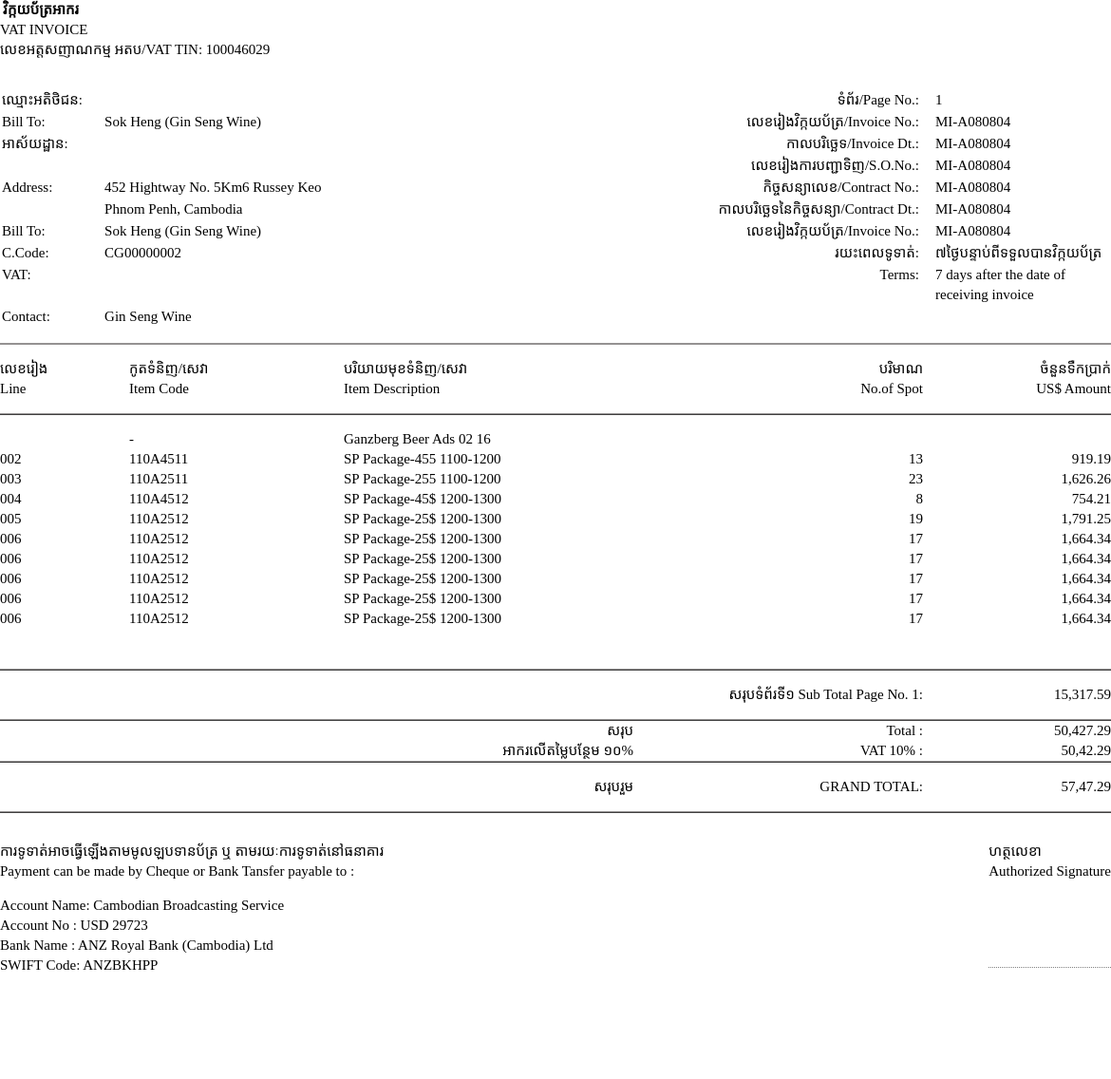
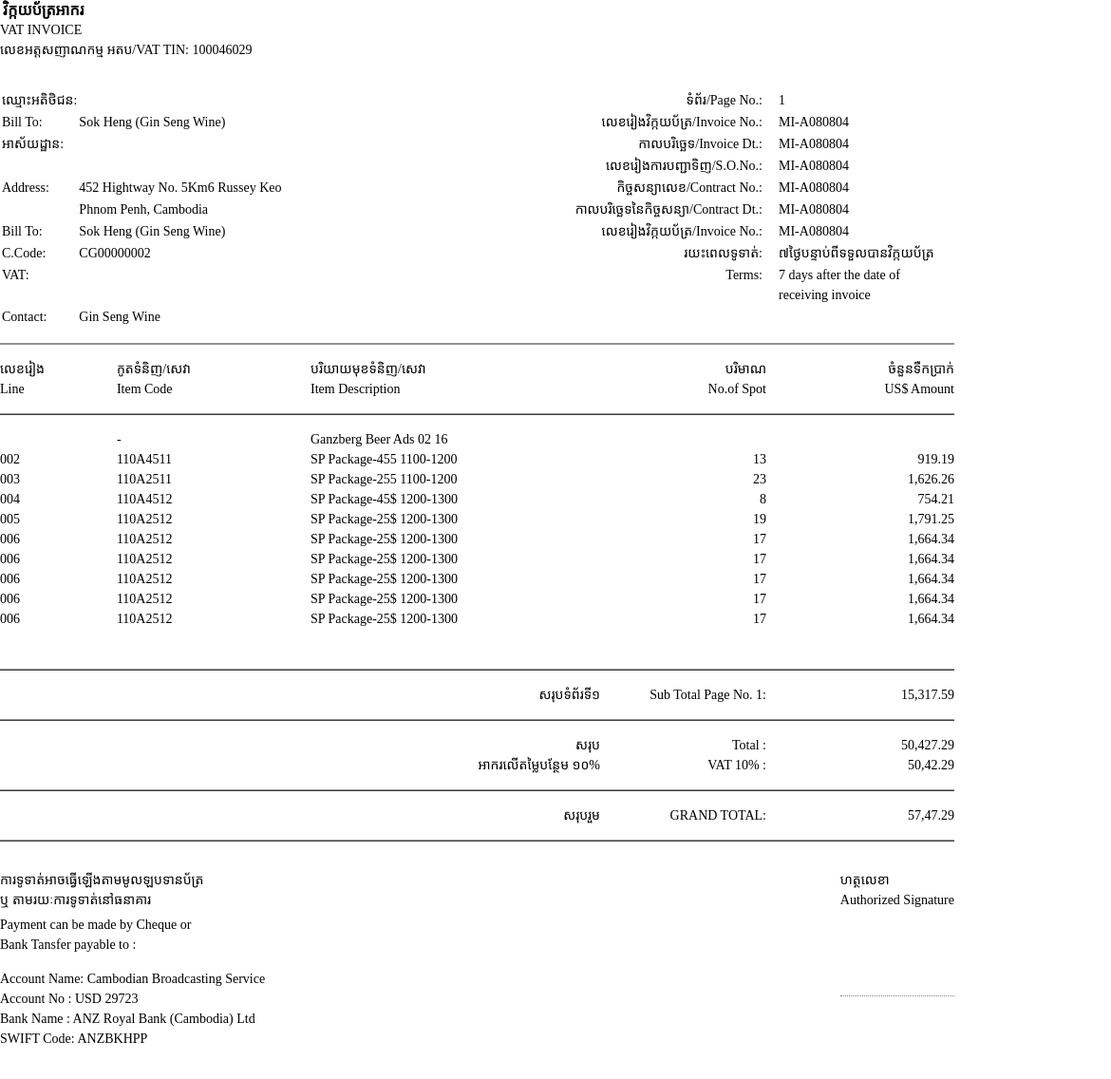
Before and after one commit to radin-reth/prn2xls_electron, an Electron app: page pdf.html in a window 800 px wide. Shown: the whole page at 95% size, 1170 px wide, since content can reach past the window. Before the commit the page ends 1072 px from the top, so only its background shows below. Drawn offline with Linux system fonts and the light colour scheme.

Commit message:
font KHmerOS

```diff
--- a/app.js
+++ b/app.js
@@ -4,7 +4,7 @@ var util = require('util');
 var htmlFileName = 'pdf.html',
     pdfFileName = 'page.pdf';
 
-var child = exec('wkhtmltopdf -L 5mm -R 5mm ' + htmlFileName + ' page.pdf', function(err, stdout, stderr) {
+var child = exec('wkhtmltopdf -s A4 -L 15.05mm -R 19.05mm -T 19.05mm -B 19.05mm ' + htmlFileName + ' page.pdf', function(err, stdout, stderr) {
   if(err) { throw err; }
   util.log(stderr);
 });
--- a/pdf.html
+++ b/pdf.html
@@ -4,21 +4,34 @@
   <meta content='IE=edge,chrome=1' http-equiv='X-UA-Compatible'>
   <title></title>
   <style type="text/css">
+
+    // Import the fonts
+    @font-face {
+      font-family: 'KhmerOS';
+      src: url('assets/fonts/KhmerOS.eot');
+      src: url('assets/fonts/KhmerOS.eot?#iefix') format('embedded-opentype'),
+           url('assets/fonts/KhmerOS.woff2') format('woff2'),
+           url('assets/fonts/KhmerOS.woff') format('woff'),
+           url('assets/fonts/KhmerOS.ttf') format('truetype'),
+           url('assets/fonts/KhmerOS.svg#@{icon-font-svg-id}') format('svg');
+    }
+
     * {
       margin: 0;
       padding: 0;
       line-height: 21px;
-      font-size: 15px;
+      font-size: 14px;
     }
 
     .container {
-      width: 1170px;
+      width: 1005px;
       margin: 0 auto;
     }
 
     .vat-invoice {
       font-weight: bold;
       padding-left: 3px;
+      font-size: 16px;
     }
 
     #header {
@@ -32,7 +45,7 @@
     }
 
     .table {
-      width: 100%;
+      width: 1005px;
     }
 
     table, th, td {
@@ -84,10 +97,20 @@
       text-align: right;
     }
 
-    .total,
-    .vat,
-    .grand-total {
+    .total td {
+      padding-top: 15px;
+    }
+
+    .vat td {
+      padding-bottom: 15px;
+    }
+
+    .summary {
       text-align: right;
+    }
+
+    .summary td:nth-child(3) {
+      width: 175px;
     }
 
     .footer {
@@ -119,6 +142,13 @@
     .clear {
       clear: both;
     }
+
+    .kh-pay { width: 225px; }
+    .en-pay {
+      width: 225px;
+      margin-top: 5px;
+    }
+
   </style>
 </head>
 <body>
@@ -298,27 +328,25 @@
         <tr>
           <td colspan="5">&nbsp;</td>
         </tr>
-        <tr class="sub-total">
-          <td colspan="4">
-            សរុបទំព័រទី១ Sub Total Page No. 1:
-          </td>
-          <td>
-            15,317.59
-          </td>
+        <tr class="summary sub-total">
+          <td colspan="2">&nbsp;</td>
+          <td>សរុបទំព័រទី១</td>
+          <td>Sub Total Page No. 1:</td>
+          <td>15,317.59</td>
         </tr>
-        <tr class="total">
+        <tr class="summary total">
           <td colspan="2">&nbsp;</td>
           <td>សរុប</td>
           <td>Total :</td>
           <td>50,427.29</td>
         </tr>
-        <tr class="vat">
+        <tr class="summary vat">
           <td colspan="2">&nbsp;</td>
           <td>អាករលើតម្លៃបន្ថែម ១០%</td>
           <td>VAT 10% :</td>
           <td>50,42.29</td>
         </tr>
-        <tr class="grand-total">
+        <tr class="summary grand-total">
           <td colspan="2">&nbsp;</td>
           <td>សរុបរួម</td>
           <td>GRAND TOTAL:</td>
@@ -329,8 +357,8 @@
 
     <section class="footer">
       <div class="payment-options">
-        <p>ការទូទាត់អាចធ្វើឡើងតាមមូលឡបទានប័ត្រ ឬ តាមរយៈការទូទាត់នៅធនាគារ</p>
-        <p>Payment can be made by Cheque or Bank Tansfer payable to :</p>
+        <p class="kh-pay">ការទូទាត់អាចធ្វើឡើងតាមមូលឡបទានប័ត្រ ឬ តាមរយៈការទូទាត់នៅធនាគារ</p>
+        <p class="en-pay">Payment can be made by Cheque or Bank Tansfer payable to :</p>
         <ul class="account-info">
           <li>Account Name: Cambodian Broadcasting Service</li>
           <li>Account No : USD 29723</li>
```
